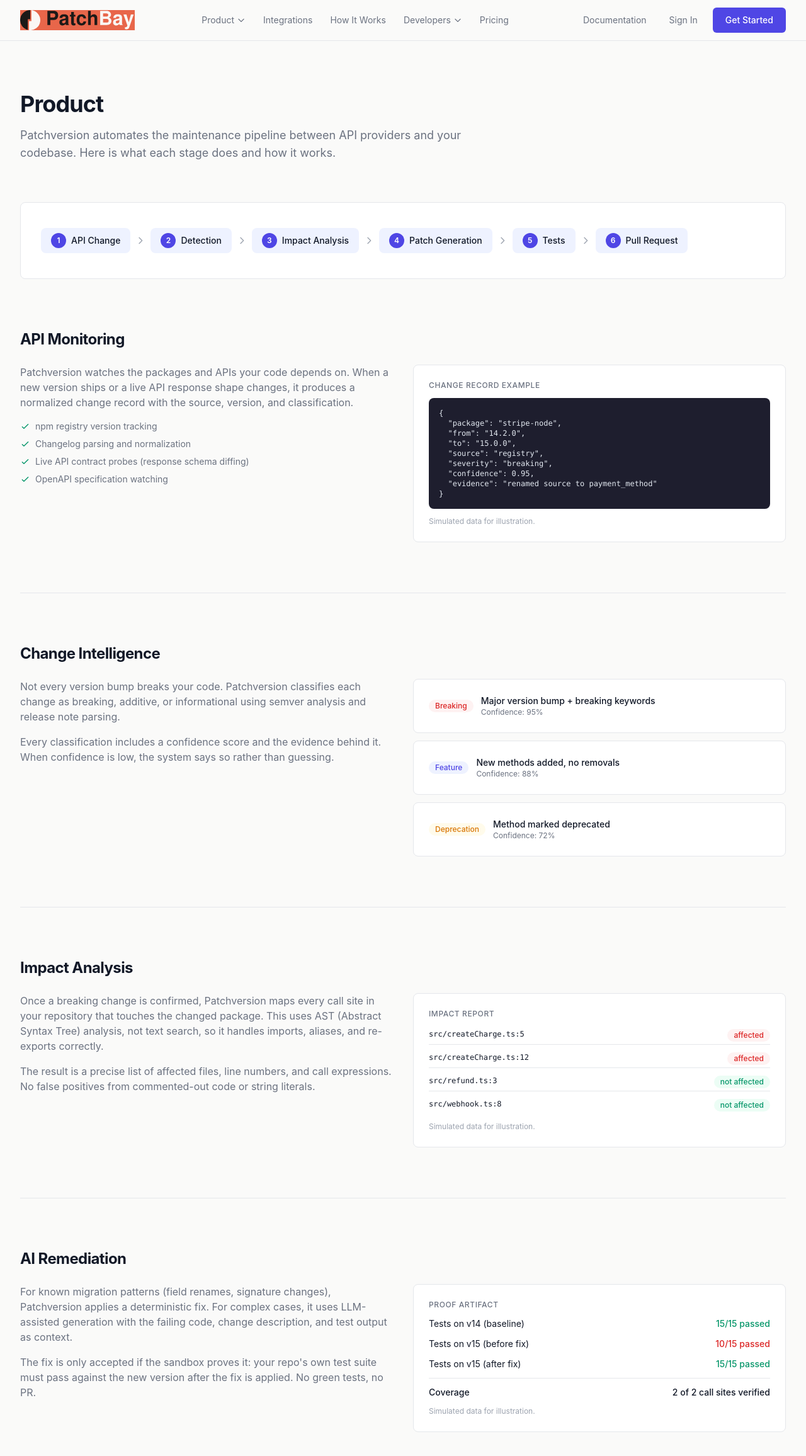
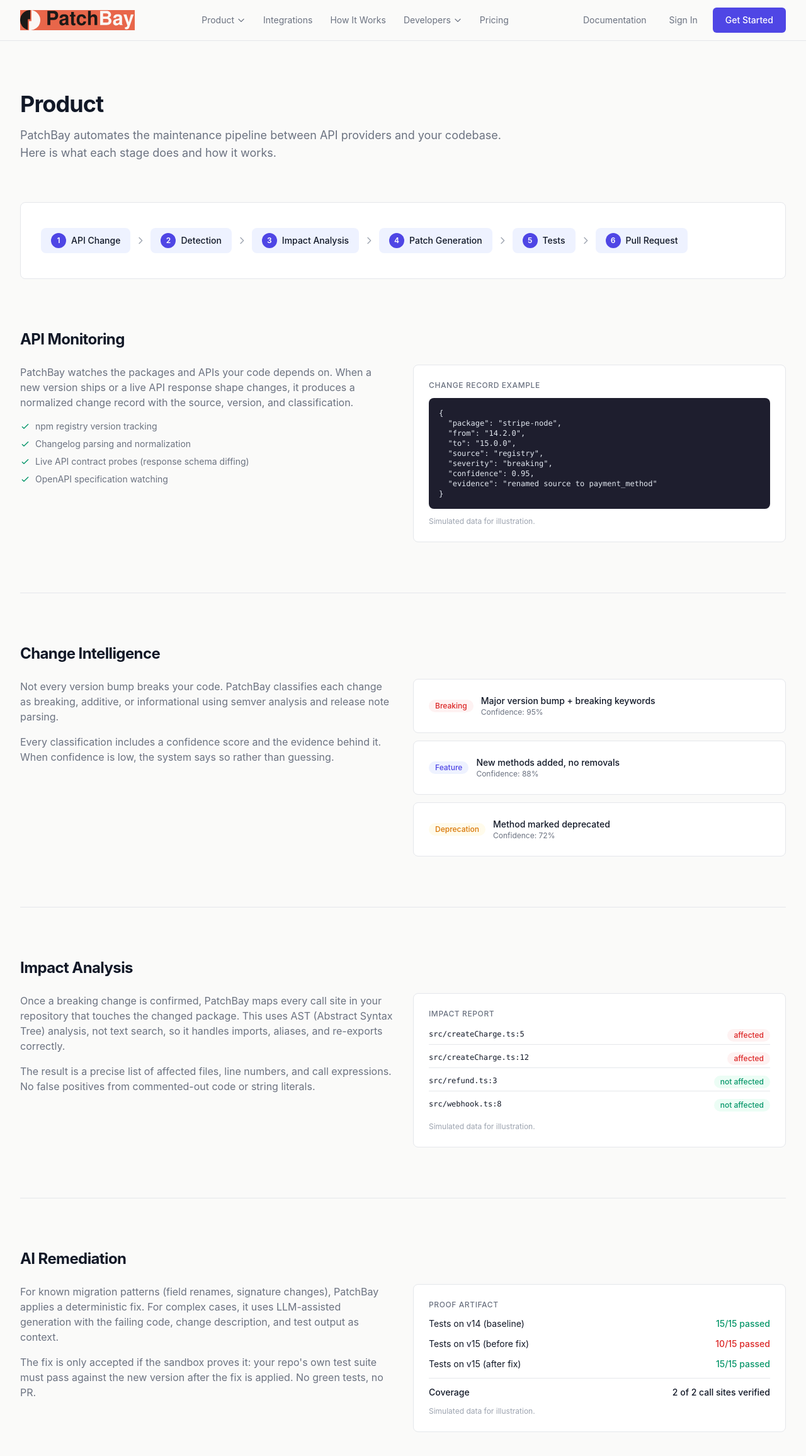
Before and after one commit to Nitish-1303/Patchversion, a Next.js app in the folder packages/site/: page /product in a window 1280 px wide. Shown: the top 2312 px of the page at 63% size. Built offline with nearby package versions, Linux system fonts and the light colour scheme.

Commit message:
Update src/app/product/page.tsx for PatchBay branding and paid plans

```diff
--- a/packages/site/src/app/product/page.tsx
+++ b/packages/site/src/app/product/page.tsx
@@ -4,7 +4,7 @@ export default function ProductPage() {
       <div className="max-w-3xl mb-16">
         <h1 className="text-4xl font-bold mb-4">Product</h1>
         <p className="text-lg text-text-secondary">
-          Patchversion automates the maintenance pipeline between API providers and your codebase.
+          PatchBay automates the maintenance pipeline between API providers and your codebase.
           Here is what each stage does and how it works.
         </p>
       </div>
@@ -38,7 +38,7 @@ export default function ProductPage() {
         <div className="grid md:grid-cols-2 gap-8">
           <div>
             <p className="text-text-secondary mb-4">
-              Patchversion watches the packages and APIs your code depends on. When a new version
+              PatchBay watches the packages and APIs your code depends on. When a new version
               ships or a live API response shape changes, it produces a normalized change record
               with the source, version, and classification.
             </p>
@@ -73,7 +73,7 @@ export default function ProductPage() {
         <div className="grid md:grid-cols-2 gap-8">
           <div>
             <p className="text-text-secondary mb-4">
-              Not every version bump breaks your code. Patchversion classifies each change as
+              Not every version bump breaks your code. PatchBay classifies each change as
               breaking, additive, or informational using semver analysis and release note parsing.
             </p>
             <p className="text-text-secondary">
@@ -113,7 +113,7 @@ export default function ProductPage() {
         <div className="grid md:grid-cols-2 gap-8">
           <div>
             <p className="text-text-secondary mb-4">
-              Once a breaking change is confirmed, Patchversion maps every call site in your
+              Once a breaking change is confirmed, PatchBay maps every call site in your
               repository that touches the changed package. This uses AST (Abstract Syntax Tree)
               analysis, not text search, so it handles imports, aliases, and re-exports correctly.
             </p>
@@ -153,7 +153,7 @@ export default function ProductPage() {
         <div className="grid md:grid-cols-2 gap-8">
           <div>
             <p className="text-text-secondary mb-4">
-              For known migration patterns (field renames, signature changes), Patchversion applies
+              For known migration patterns (field renames, signature changes), PatchBay applies
               a deterministic fix. For complex cases, it uses LLM-assisted generation with the
               failing code, change description, and test output as context.
             </p>
```
